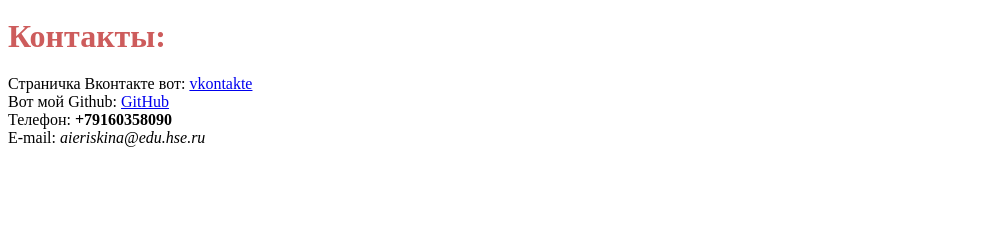
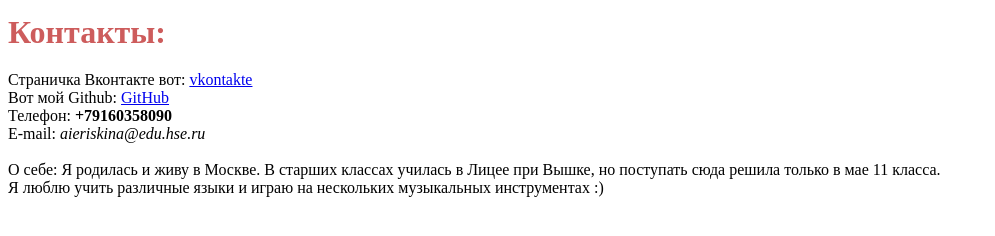
Before and after one commit to aeriskina111/aeriskina111.github.io, a plain HTML site: page index.html in a window 1280 px wide. Shown: the part 174-410 px from the top of the page, without its empty margins (0-995 px from the left). Drawn offline with Linux system fonts and the light colour scheme.

Commit message:
дополненная инфа

```diff
--- a/index.html
+++ b/index.html
@@ -1,5 +1,4 @@
-  <!doctype html>
-  <html>
+<html>
     <head>
       <meta charset="utf-8">
       <title>Моя личная страничка</title>
@@ -18,5 +17,11 @@
       Телефон: <b>+79160358090</b>
       <br/>
       E-mail: <i>aieriskina@edu.hse.ru</i>
+      <br/>
+      <br/>
+      О себе: Я родилась и живу в Москве. В старших классах училась в Лицее при Вышке, но поступать сюда решила только в мае 11 класса.
+      <br/>
+      Я люблю учить различные языки и играю на нескольких музыкальных инструментах :)
+      <br/>
     </body>
   </html>
```
